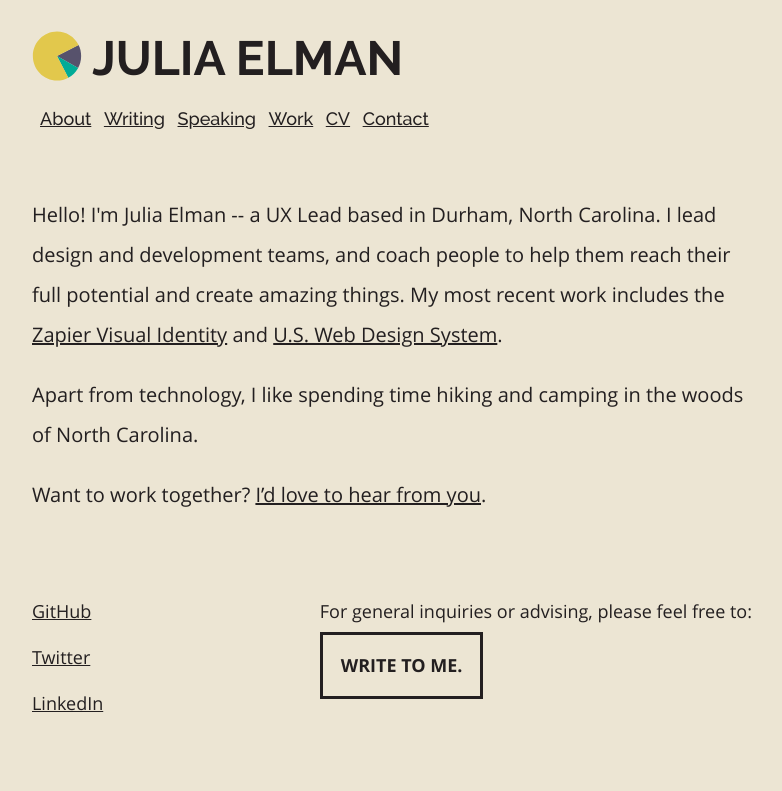
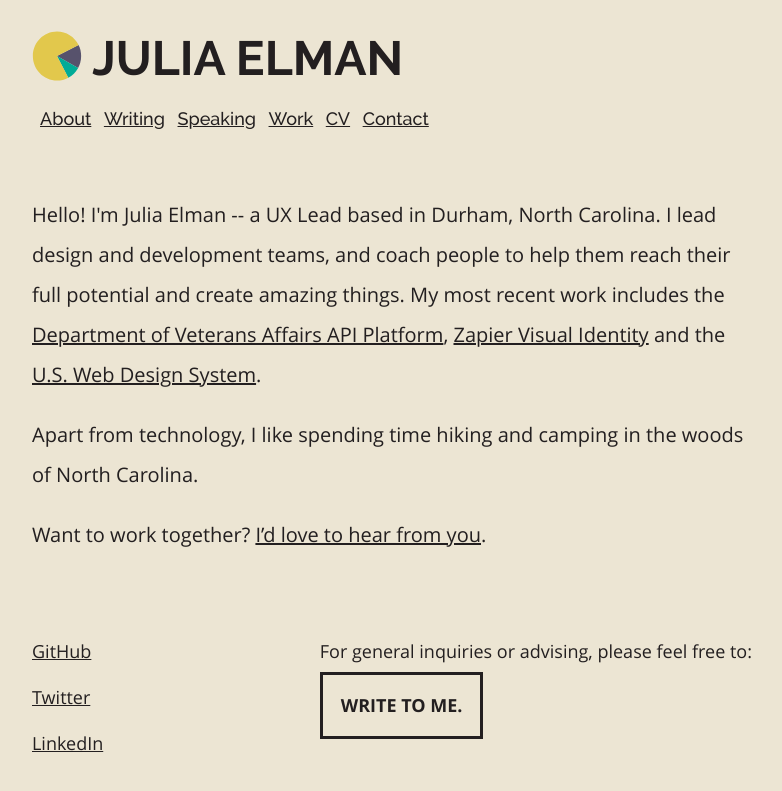
Before and after one commit to juliaelman/juliaelman.github.io, a Jekyll site: the page built from index.html, in a window 1280 px wide. Shown: the top 791 px of the page, without its empty margins (248-1030 px from the left). Built offline with Jekyll 4.4.1, drawn with Linux system fonts in a browser that asks for light colours.

Commit message:
Update About page photo and homepage content.

```diff
--- a/index.html
+++ b/index.html
@@ -4,7 +4,7 @@
 body_id: home
 ---
 
-<p>Hello! I'm Julia Elman -- a UX Lead based in Durham, North Carolina. I lead design and development teams, and coach people to help them reach their full potential and create amazing things. My most recent work includes the <a href="https://zapier.com/blog/remote-design-visual-identity/">Zapier Visual Identity</a> and <a href="https://designsystem.digital.gov/">U.S. Web Design System</a>.</p>
+<p>Hello! I'm Julia Elman -- a UX Lead based in Durham, North Carolina. I lead design and development teams, and coach people to help them reach their full potential and create amazing things. My most recent work includes the <a href="https://developer.va.gov/">Department of Veterans Affairs API Platform</a>, <a href="https://zapier.com/blog/remote-design-visual-identity/">Zapier Visual Identity</a> and the <a href="https://designsystem.digital.gov/">U.S. Web Design System</a>.</p>
 
 <p>Apart from technology, I like spending time hiking and camping in the woods of North Carolina.</p>
 
```
Also changed, not shown: assets/images/julia-elman.jpg.
